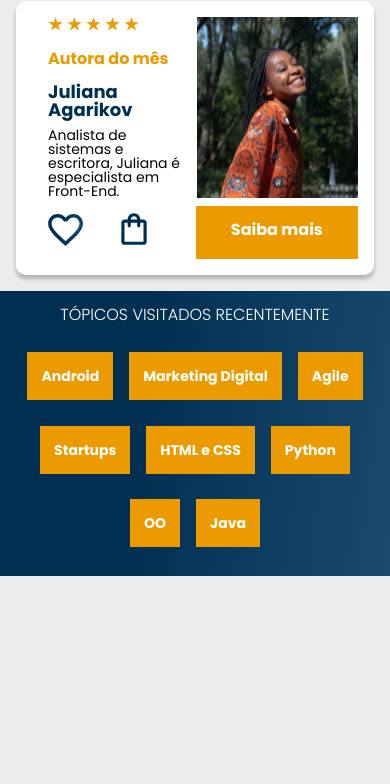
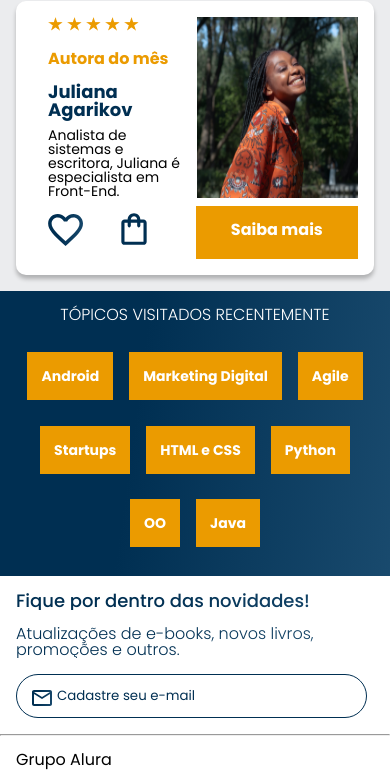
Before and after one commit to LuBuscarioli/AluraBooks, a plain HTML site: page index.html in a window 390 px wide. Shown: the part 1137-1921 px from the top of the page. Before the commit the page ends 1713 px from the top, so only its background shows below. Drawn offline with nearby package versions, Linux system fonts and the light colour scheme.

Commit message:
finalizando layout mobile

```diff
--- a/index.html
+++ b/index.html
@@ -181,6 +181,18 @@
         </ul>
     </section>
 
+    <section class="contato">
+        <h2 class="contato__titulo">Fique por dentro das novidades!</h2>
+        <p class="contato__texto">Atualizações de e-books, novos livros, promoções e outros.</p>
+        <input type="email" placeholder="Cadastre seu e-mail" class="contato__email">
+    </section>
+
+    <hr/>
+
+    <footer class="rodape">
+        <h2 class="rodape__titulo">Grupo Alura</h2>
+    </foter>
+
     <script type="module">
         import Swiper from 'https://cdn.jsdelivr.net/npm/swiper@8/swiper-bundle.esm.browser.min.js'
 
--- a/styles.css
+++ b/styles.css
@@ -2,6 +2,8 @@
 @import url(styles/banner.css);
 @import url(styles/carrossel.css);
 @import url(styles/topicos.css);
+@import url(styles/contato.css);
+@import url(styles/rodape.css);
 
 :root {
     --cor-de-fundo: #EBECEE;
--- /dev/null
+++ b/styles/contato.css
@@ -0,0 +1,36 @@
+.contato {
+    padding: 1em;
+    background-color: var(--branco);
+}
+
+.contato__titulo, .contato__texto {
+    background: var(--azul-degrade);
+    -webkit-background-clip: text;
+    -webkit-text-fill-color: transparent;
+    background-clip: text;
+}
+
+.contato__titulo {
+    font-size: 18px;
+    font-weight: 500;
+}
+
+.contato__texto {
+    font-weight: 300;
+    margin: 1em 0;
+}
+
+.contato__email {
+    padding: 1em;
+    border: 1px solid var(--azul);
+    border-radius: 24px;
+    width: 90%;
+    color: var(--azul);
+}
+
+.contato__email::placeholder {
+    font-family: var(--fonte-principal);
+    color: var(--azul);
+    background: url(../img/Email.svg) no-repeat;
+    padding-left: 2em;
+}
--- /dev/null
+++ b/styles/rodape.css
@@ -0,0 +1,8 @@
+hr {
+    margin: 0;
+}
+
+.rodape {
+    background-color: var(--branco);
+    padding: 1em;
+}
```
